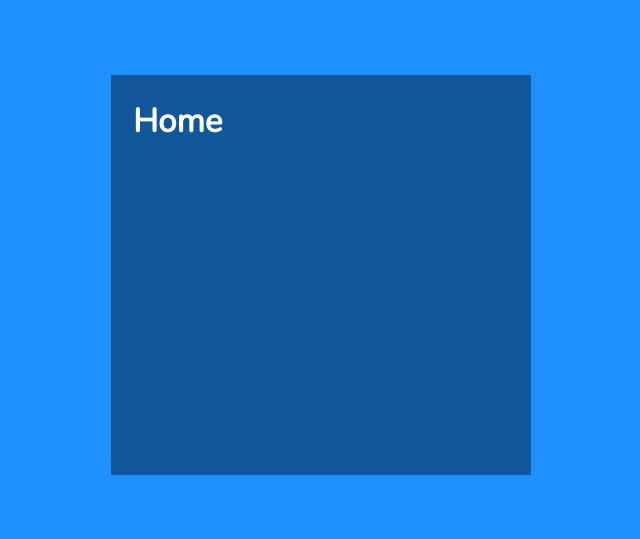
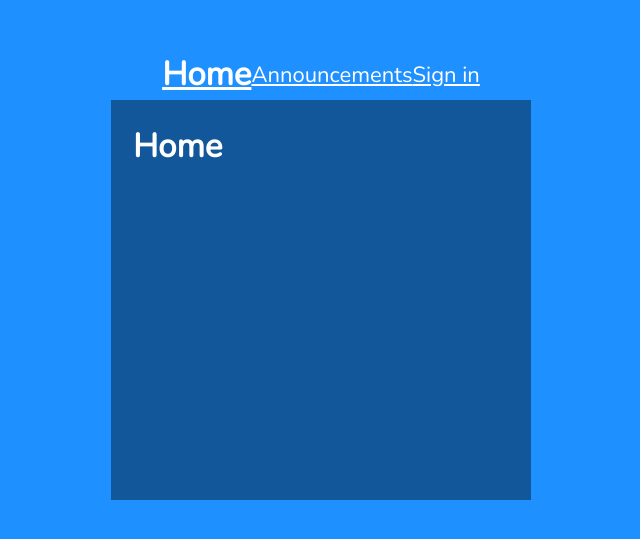
Before and after one commit to cpxx9/odin-blog-frontend, a React (Vite) app: page / in a window 1280 px wide. Shown: the part 125-664 px from the top of the page, without its empty margins (319-959 px from the left). Built offline with nearby package versions, Linux system fonts and the light colour scheme.

Commit message:
feat: show sign in link if not signed in, show log out if signed in. if redirected to login because failed auth, show on screen

```diff
--- a/src/components/Nav/NavBar/Navbar.jsx
+++ b/src/components/Nav/NavBar/Navbar.jsx
@@ -0,0 +1,24 @@
+import { NavLink } from 'react-router-dom';
+import { useLocation } from 'react-router-dom';
+import StyledNavBar from './StyledNavbar';
+import useAuth from '../../../hooks/useAuth';
+
+const Navbar = () => {
+  const { auth } = useAuth();
+  const location = useLocation();
+  return (
+    <StyledNavBar>
+      <NavLink to="/">
+        <h1>Home</h1>
+      </NavLink>
+      <NavLink to="/announcements">Announcements</NavLink>
+      {location.pathname !== '/login' && (
+        <NavLink to={auth.accessToken ? '/logout' : '/login'}>
+          {auth.accessToken ? 'Log out' : 'Sign in'}
+        </NavLink>
+      )}
+    </StyledNavBar>
+  );
+};
+
+export default Navbar;
--- a/src/components/Nav/NavBar/StyledNavbar.js
+++ b/src/components/Nav/NavBar/StyledNavbar.js
@@ -1,4 +1,7 @@
 import styled from 'styled-components';
-const StyledNavBar = styled.nav``;
+const StyledNavBar = styled.nav`
+  display: flex;
+  align-items: center;
+`;
 
 export default StyledNavBar;
--- a/src/components/RequireAuth.jsx
+++ b/src/components/RequireAuth.jsx
@@ -5,7 +5,11 @@ const RequireAuth = () => {
   const { auth } = useAuth();
   const location = useLocation();
 
-  return auth?.user ? <Outlet /> : <Navigate to="/login" state={{ from: location }} replace />;
+  return auth?.user ? (
+    <Outlet />
+  ) : (
+    <Navigate to="/login" state={{ from: location, failAuth: true }} replace />
+  );
 };
 
 export default RequireAuth;
--- a/src/layouts/MainLayout.jsx
+++ b/src/layouts/MainLayout.jsx
@@ -1,8 +1,10 @@
 import { Outlet } from 'react-router-dom';
+import Navbar from '../components/Nav/NavBar/Navbar';
 
 const MainLayout = () => {
   return (
     <>
+      <Navbar />
       <Outlet />
     </>
   );
--- a/src/routes/Login/Login.jsx
+++ b/src/routes/Login/Login.jsx
@@ -12,6 +12,7 @@ const Login = () => {
   const navigate = useNavigate();
   const location = useLocation();
   const from = location.state?.from?.pathname || '/';
+  const failAuth = location.state?.failAuth;
 
   const userRef = useRef();
   const errRef = useRef();
@@ -51,6 +52,7 @@ const Login = () => {
         {errMsg}
       </p>
       <h1>Login</h1>
+      {failAuth && <p>You must be signed in</p>}
       <form onSubmit={handleSubmit}>
         <label htmlFor="username">Username:</label>
         <input
```
